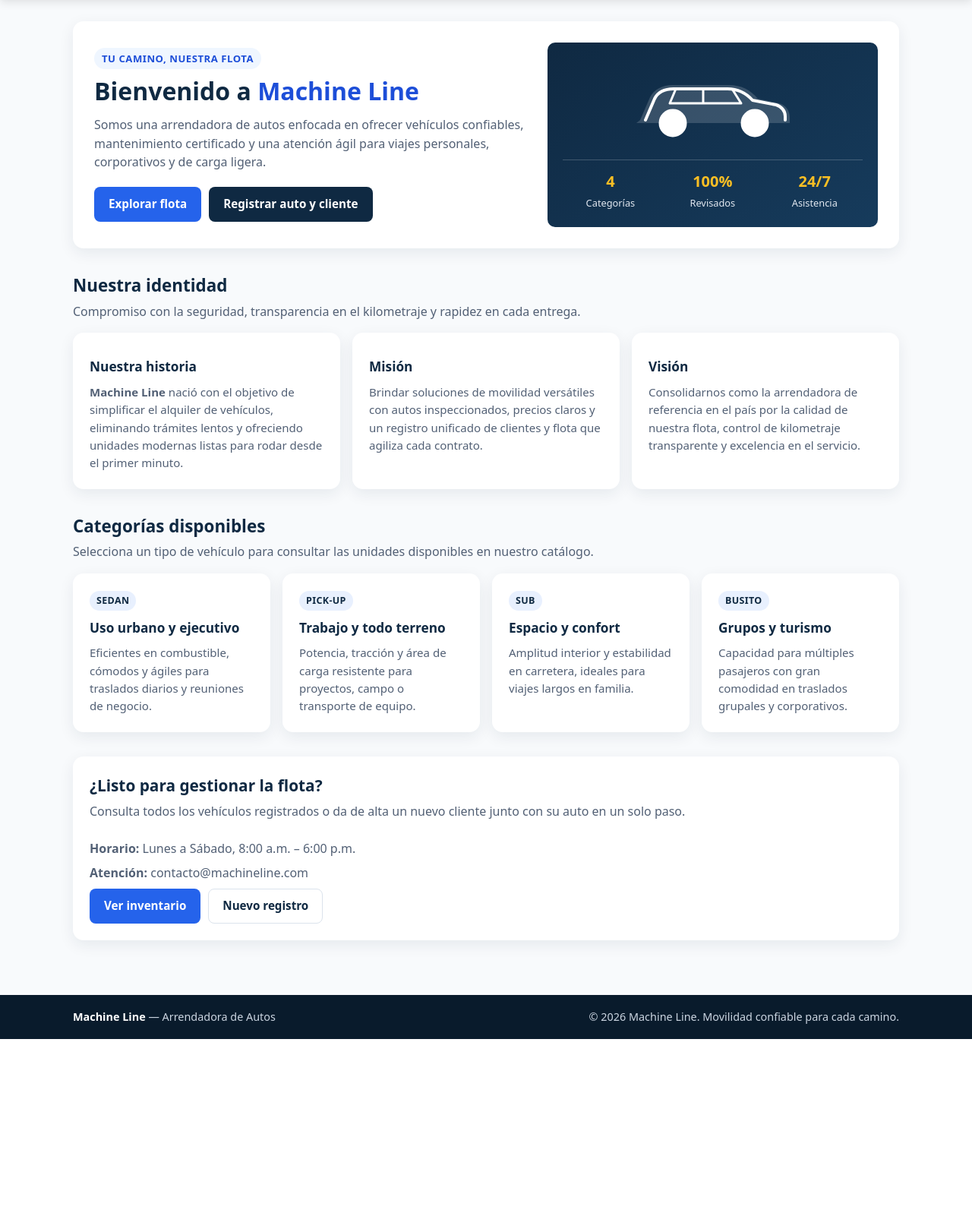
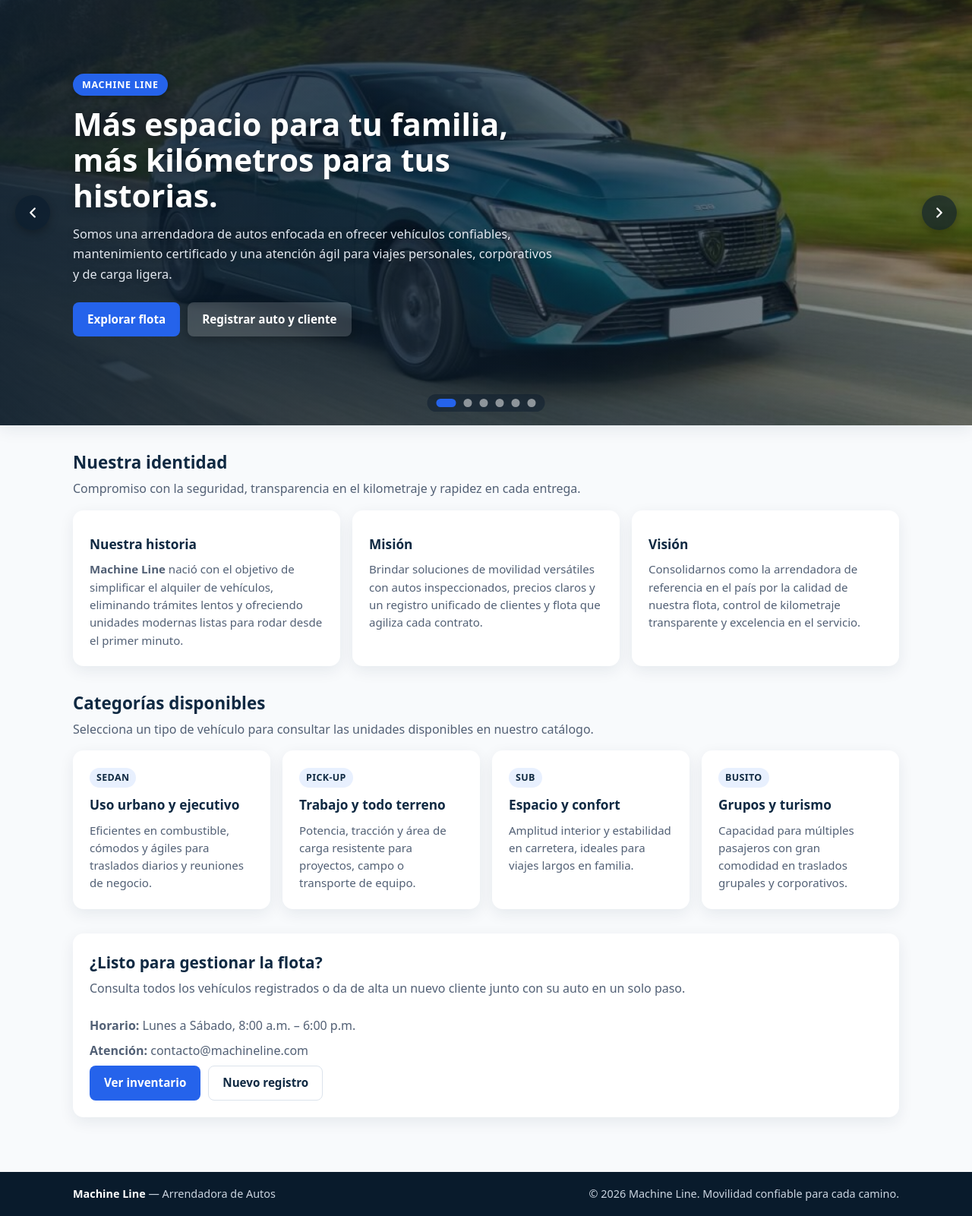
Before and after one commit to aaron-rm/ProyectoSemestralWEB, a PHP site: page /acerca.php in a window 1280 px wide. Shown: the part 73-1674 px from the top of the page at 76% size. Before the commit the page ends 1441 px from the top, so only its background shows below. Run offline with PHP 8.4, Linux system fonts and the light colour scheme.

Commit message:
Vista: hero con carrusel de fotos y slogan en acerca.php

```diff
--- a/Vista/acerca.php
+++ b/Vista/acerca.php
@@ -4,10 +4,47 @@ $accionActual = 'acerca';
 include __DIR__ . '/layouts/header.php';
 ?>
 
-<section class="hero">
-    <div class="hero-texto">
-        <span class="etiqueta-hero">Tu camino, nuestra flota</span>
-        <h1>Bienvenido a <span>Machine Line</span></h1>
+<?php
+$slidesHero = [
+    ['imagen' => 'img/hero-1.jpg', 'alt' => 'Station wagon verde azulado circulando por carretera'],
+    ['imagen' => 'img/hero-2.jpg', 'alt' => 'Minivan roja estacionada frente a un edificio moderno'],
+    ['imagen' => 'img/hero-3.jpg', 'alt' => 'Minivan roja en un camino rodeado de árboles de otoño'],
+    ['imagen' => 'img/hero-4.jpg', 'alt' => 'Familia sonriente viajando dentro de un auto'],
+    ['imagen' => 'img/hero-5.jpg', 'alt' => 'Familia sentada en el maletero abierto de un auto blanco en el bosque'],
+    ['imagen' => 'img/hero-6.jpg', 'alt' => 'Familia saludando desde las ventanas de un auto rojo al atardecer'],
+];
+?>
+
+<section
+    class="hero-carrusel"
+    data-carrusel
+    tabindex="0"
+    aria-roledescription="carrusel"
+    aria-label="Galería principal de Machine Line"
+>
+    <div class="carrusel-pista">
+        <?php foreach ($slidesHero as $indice => $slide): ?>
+            <?php $esPrimero = $indice === 0; ?>
+            <div
+                class="carrusel-slide<?= $esPrimero ? ' activo' : '' ?>"
+                aria-hidden="<?= $esPrimero ? 'false' : 'true' ?>"
+            >
+                <img
+                    src="<?= htmlspecialchars($rutaVista . $slide['imagen'], ENT_QUOTES, 'UTF-8') ?>"
+                    alt="<?= htmlspecialchars($slide['alt'], ENT_QUOTES, 'UTF-8') ?>"
+                    <?= $esPrimero ? '' : 'loading="lazy" ' ?>decoding="async"
+                >
+            </div>
+        <?php endforeach; ?>
+    </div>
+
+    <div class="hero-degradado" aria-hidden="true"></div>
+
+    <div class="hero-capa-contenido">
+        <div class="contenedor">
+            <div class="hero-contenido">
+                <span class="etiqueta-hero">Machine Line</span>
+                <h1>Más espacio para tu familia, más kilómetros para tus historias.</h1>
                 <p class="hero-descripcion">
                     Somos una arrendadora de autos enfocada en ofrecer vehículos confiables,
                     mantenimiento certificado y una atención ágil para viajes personales,
@@ -18,33 +55,42 @@ include __DIR__ . '/layouts/header.php';
                     <a href="index.php?accion=agregar" class="btn btn-secundario">Registrar auto y cliente</a>
                 </div>
             </div>
-    <div class="hero-visual" aria-hidden="true">
-        <div class="tarjeta-resumen-flota">
-            <svg viewBox="0 0 240 120" class="ilustracion-auto" role="img" aria-label="Silueta de vehículo Machine Line">
-                <path d="M25 82 L38 52 C43 42 54 36 68 36 L142 36 C158 36 170 42 180 54 L208 60 C216 62 222 69 222 78 L222 86 L20 86 Z" fill="currentColor" opacity="0.16"/>
-                <path d="M32 82 L44 54 C48 46 57 41 69 41 L140 41 C154 41 164 46 173 56 L204 62 C211 64 216 70 216 77 L216 82" fill="none" stroke="currentColor" stroke-width="4" stroke-linecap="round" stroke-linejoin="round"/>
-                <path d="M72 41 L64 60 L158 60 L146 41" fill="none" stroke="currentColor" stroke-width="3" stroke-linejoin="round"/>
-                <line x1="108" y1="41" x2="108" y2="60" stroke="currentColor" stroke-width="3"/>
-                <circle cx="68" cy="86" r="16" fill="#ffffff" stroke="currentColor" stroke-width="5"/>
-                <circle cx="68" cy="86" r="6" fill="currentColor"/>
-                <circle cx="176" cy="86" r="16" fill="#ffffff" stroke="currentColor" stroke-width="5"/>
-                <circle cx="176" cy="86" r="6" fill="currentColor"/>
-            </svg>
-            <div class="metricas-hero">
-                <div>
-                    <strong>4</strong>
-                    <span>Categorías</span>
-                </div>
-                <div>
-                    <strong>100%</strong>
-                    <span>Revisados</span>
-                </div>
-                <div>
-                    <strong>24/7</strong>
-                    <span>Asistencia</span>
         </div>
     </div>
-        </div>
+
+    <button
+        type="button"
+        class="carrusel-btn carrusel-btn-anterior"
+        data-carrusel-anterior
+        aria-label="Imagen anterior"
+    >
+        <svg viewBox="0 0 24 24" width="22" height="22" fill="none" stroke="currentColor" stroke-width="2.5" stroke-linecap="round" stroke-linejoin="round" aria-hidden="true">
+            <polyline points="15 18 9 12 15 6"></polyline>
+        </svg>
+    </button>
+
+    <button
+        type="button"
+        class="carrusel-btn carrusel-btn-siguiente"
+        data-carrusel-siguiente
+        aria-label="Imagen siguiente"
+    >
+        <svg viewBox="0 0 24 24" width="22" height="22" fill="none" stroke="currentColor" stroke-width="2.5" stroke-linecap="round" stroke-linejoin="round" aria-hidden="true">
+            <polyline points="9 18 15 12 9 6"></polyline>
+        </svg>
+    </button>
+
+    <div class="carrusel-indicadores" role="group" aria-label="Seleccionar imagen del carrusel">
+        <?php foreach ($slidesHero as $indice => $slide): ?>
+            <?php $numero = $indice + 1; ?>
+            <button
+                type="button"
+                class="carrusel-punto<?= $indice === 0 ? ' activo' : '' ?>"
+                data-carrusel-indice="<?= $indice ?>"
+                aria-label="Ir a imagen <?= $numero ?>"
+                <?= $indice === 0 ? 'aria-current="true"' : '' ?>
+            ></button>
+        <?php endforeach; ?>
     </div>
 </section>
 
--- a/Vista/css/estilos.css
+++ b/Vista/css/estilos.css
@@ -30,6 +30,8 @@ html,
 body {
     margin: 0;
     padding: 0;
+    overflow-x: hidden;
+    overflow-x: clip;
 }
 
 body {
@@ -268,46 +270,107 @@ a {
     font-size: 0.95rem;
 }
 
-/* Hero y Acerca de */
-.hero {
-    display: grid;
-    grid-template-columns: 1.25fr 0.95fr;
-    gap: 24px;
+/* Hero Carrusel y Acerca de */
+.hero-carrusel {
+    position: relative;
+    width: 100vw;
+    margin-left: calc(50% - 50vw);
+    margin-top: -28px;
+    margin-bottom: 32px;
+    min-height: 420px;
+    height: 70vh;
+    max-height: 760px;
+    overflow: hidden;
+    background-color: var(--color-primario-oscuro);
+    color: #ffffff;
+    box-shadow: var(--sombra-suave);
+}
+
+.hero-carrusel:focus-visible {
+    outline: 3px solid var(--color-acento);
+    outline-offset: -3px;
+}
+
+.carrusel-pista {
+    position: absolute;
+    inset: 0;
+}
+
+.carrusel-slide {
+    position: absolute;
+    inset: 0;
+    opacity: 0;
+    z-index: 0;
+    pointer-events: none;
+    transition: opacity 0.75s ease;
+}
+
+.carrusel-slide.activo {
+    opacity: 1;
+    z-index: 1;
+}
+
+.carrusel-slide img {
+    width: 100%;
+    height: 100%;
+    object-fit: cover;
+    object-position: center;
+}
+
+.hero-degradado {
+    position: absolute;
+    inset: 0;
+    z-index: 2;
+    pointer-events: none;
+    background: linear-gradient(
+        95deg,
+        rgba(9, 27, 44, 0.88) 0%,
+        rgba(9, 27, 44, 0.68) 52%,
+        rgba(9, 27, 44, 0.34) 100%
+    );
+}
+
+.hero-capa-contenido {
+    position: relative;
+    z-index: 3;
+    height: 100%;
+    display: flex;
     align-items: center;
-    background-color: var(--color-superficie);
-    border-radius: var(--radio-lg);
-    padding: 28px;
-    box-shadow: var(--sombra-suave);
-    margin-bottom: 32px;
+    padding: 40px 0 60px;
+}
+
+.hero-contenido {
+    max-width: 640px;
 }
 
 .etiqueta-hero {
     display: inline-block;
-    padding: 4px 10px;
+    padding: 5px 12px;
     border-radius: 999px;
-    background-color: #eff6ff;
-    color: var(--color-acento-texto);
-    font-size: 0.82rem;
+    background-color: var(--color-acento);
+    color: #ffffff;
+    font-size: 0.78rem;
     font-weight: 700;
     text-transform: uppercase;
-    letter-spacing: 0.04em;
-    margin-bottom: 10px;
+    letter-spacing: 0.06em;
+    margin-bottom: 14px;
+    box-shadow: 0 2px 10px rgba(0, 0, 0, 0.25);
 }
 
-.hero h1 {
-    margin: 0 0 12px;
-    font-size: 2rem;
-    line-height: 1.2;
-    color: var(--color-primario);
-}
-
-.hero h1 span {
-    color: var(--color-acento-texto);
+.hero-contenido h1 {
+    margin: 0 0 14px;
+    font-size: clamp(1.7rem, 3.2vw, 2.65rem);
+    line-height: 1.15;
+    color: #ffffff;
+    text-shadow: 0 2px 12px rgba(0, 0, 0, 0.38);
 }
 
 .hero-descripcion {
-    margin: 0 0 20px;
-    color: var(--color-texto-suave);
+    margin: 0 0 24px;
+    font-size: 1.02rem;
+    line-height: 1.6;
+    color: #e2e8f0;
+    text-shadow: 0 1px 8px rgba(0, 0, 0, 0.35);
 }
 
 .hero-acciones,
@@ -317,38 +380,94 @@ a {
     gap: 10px;
 }
 
-.tarjeta-resumen-flota {
-    background: linear-gradient(145deg, var(--color-primario) 0%, #163b5c 100%);
+.hero-carrusel .btn-secundario {
+    background-color: rgba(255, 255, 255, 0.16);
     color: #ffffff;
-    border-radius: var(--radio-md);
-    padding: 20px;
+    box-shadow: 0 4px 14px rgba(0, 0, 0, 0.25);
+    backdrop-filter: blur(4px);
 }
 
-.ilustracion-auto {
-    width: 100%;
-    max-width: 240px;
-    margin: 0 auto 14px;
-    color: #ffffff;
+.hero-carrusel .btn-secundario:hover,
+.hero-carrusel .btn-secundario:focus-visible {
+    background-color: rgba(255, 255, 255, 0.28);
 }
 
-.metricas-hero {
-    display: grid;
-    grid-template-columns: repeat(3, 1fr);
-    gap: 8px;
-    text-align: center;
-    padding-top: 12px;
-    border-top: 1px solid rgba(255, 255, 255, 0.2);
+.carrusel-btn {
+    position: absolute;
+    top: 50%;
+    transform: translateY(-50%);
+    z-index: 4;
+    width: 46px;
+    height: 46px;
+    padding: 0;
+    border: none;
+    border-radius: 50%;
+    background-color: rgba(9, 27, 44, 0.62);
+    color: #ffffff;
+    display: inline-flex;
+    align-items: center;
+    justify-content: center;
+    cursor: pointer;
+    box-shadow: 0 4px 12px rgba(0, 0, 0, 0.28);
+    transition: background-color 0.2s ease;
 }
 
-.metricas-hero strong {
-    display: block;
-    font-size: 1.25rem;
-    color: #fbbf24;
+.carrusel-btn:hover,
+.carrusel-btn:focus-visible {
+    background-color: var(--color-acento);
 }
 
-.metricas-hero span {
-    font-size: 0.8rem;
-    color: #e2e8f0;
+.carrusel-btn:focus-visible {
+    outline: 2px solid #ffffff;
+    outline-offset: 2px;
+}
+
+.carrusel-btn-anterior {
+    left: 20px;
+}
+
+.carrusel-btn-siguiente {
+    right: 20px;
+}
+
+.carrusel-indicadores {
+    position: absolute;
+    left: 50%;
+    bottom: 18px;
+    transform: translateX(-50%);
+    z-index: 4;
+    display: flex;
+    align-items: center;
+    gap: 10px;
+    padding: 6px 12px;
+    border-radius: 999px;
+    background-color: rgba(9, 27, 44, 0.48);
+}
+
+.carrusel-punto {
+    width: 11px;
+    height: 11px;
+    padding: 0;
+    border: none;
+    border-radius: 999px;
+    background-color: rgba(255, 255, 255, 0.5);
+    cursor: pointer;
+    transition: width 0.2s ease, background-color 0.2s ease;
+}
+
+.carrusel-punto:hover,
+.carrusel-punto:focus-visible {
+    background-color: #ffffff;
+}
+
+.carrusel-punto:focus-visible {
+    outline: 2px solid #ffffff;
+    outline-offset: 2px;
+}
+
+.carrusel-punto.activo {
+    width: 26px;
+    background-color: var(--color-acento);
 }
 
 .seccion-bloque {
@@ -657,11 +776,14 @@ a {
 }
 
 /* Responsivo */
+@media (max-width: 1280px) {
+    .hero-capa-contenido {
+        padding-left: 64px;
+        padding-right: 64px;
+    }
+}
+
 @media (max-width: 900px) {
-    .hero {
-        grid-template-columns: 1fr;
-    }
-
     .grid-3 {
         grid-template-columns: 1fr;
     }
--- a/Vista/layouts/footer.php
+++ b/Vista/layouts/footer.php
@@ -6,5 +6,7 @@
             <p class="footer-copy">&copy; <?= htmlspecialchars(date('Y'), ENT_QUOTES, 'UTF-8') ?> Machine Line. Movilidad confiable para cada camino.</p>
         </div>
     </footer>
+    <?php $rutaVista = $rutaVista ?? (basename(dirname($_SERVER['SCRIPT_NAME'] ?? '')) === 'Vista' ? '' : 'Vista/'); ?>
+    <script src="<?= $rutaVista ?>js/carrusel.js" defer></script>
 </body>
 </html>
--- a/Vista/layouts/header.php
+++ b/Vista/layouts/header.php
@@ -1,6 +1,8 @@
 <?php
 $titulo = $tituloPagina ?? 'Machine Line | Arrendadora de Autos';
 $accion = $accionActual ?? ($_GET['accion'] ?? 'acerca');
+/* Funciona desde index.php (raíz) y abriendo la vista directa en Vista/ */
+$rutaVista = basename(dirname($_SERVER['SCRIPT_NAME'] ?? '')) === 'Vista' ? '' : 'Vista/';
 ?>
 <!DOCTYPE html>
 <html lang="es">
@@ -8,8 +10,7 @@ $accion = $accionActual ?? ($_GET['accion'] ?? 'acerca');
     <meta charset="UTF-8">
     <meta name="viewport" content="width=device-width, initial-scale=1.0">
     <title><?= htmlspecialchars((string)$titulo, ENT_QUOTES, 'UTF-8') ?></title>
-    <?php /* Funciona desde index.php (raíz) y abriendo la vista directa en Vista/ */ ?>
-    <link rel="stylesheet" href="<?= basename(dirname($_SERVER['SCRIPT_NAME'])) === 'Vista' ? 'css/estilos.css' : 'Vista/css/estilos.css' ?>">
+    <link rel="stylesheet" href="<?= $rutaVista ?>css/estilos.css">
 </head>
 <body>
     <header class="site-header">
```
Also changed, not shown: other parts of Vista/css/estilos.css (+72 -5 lines), Vista/js/carrusel.js (added, +140 -0 lines), Vista/img/hero-1.jpg (added), Vista/img/hero-2.jpg (added), Vista/img/hero-3.jpg (added), Vista/img/hero-4.jpg (added), Vista/img/hero-5.jpg (added), Vista/img/hero-6.jpg (added). Lines whose indentation alone changed are shown as unchanged.
